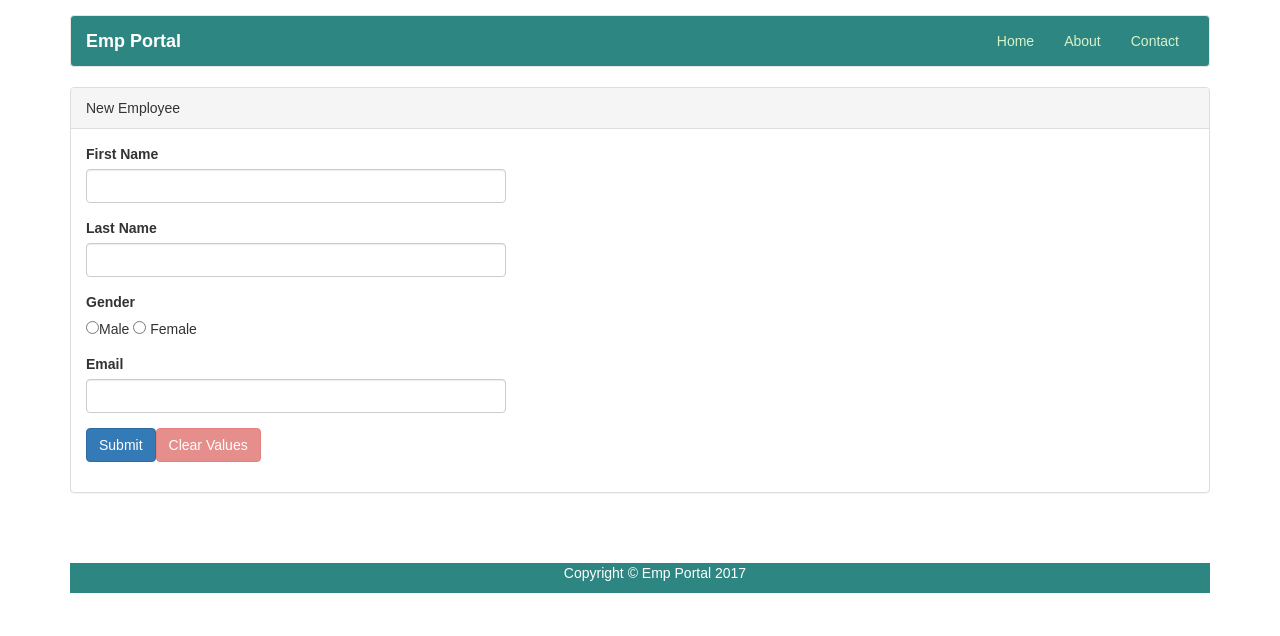
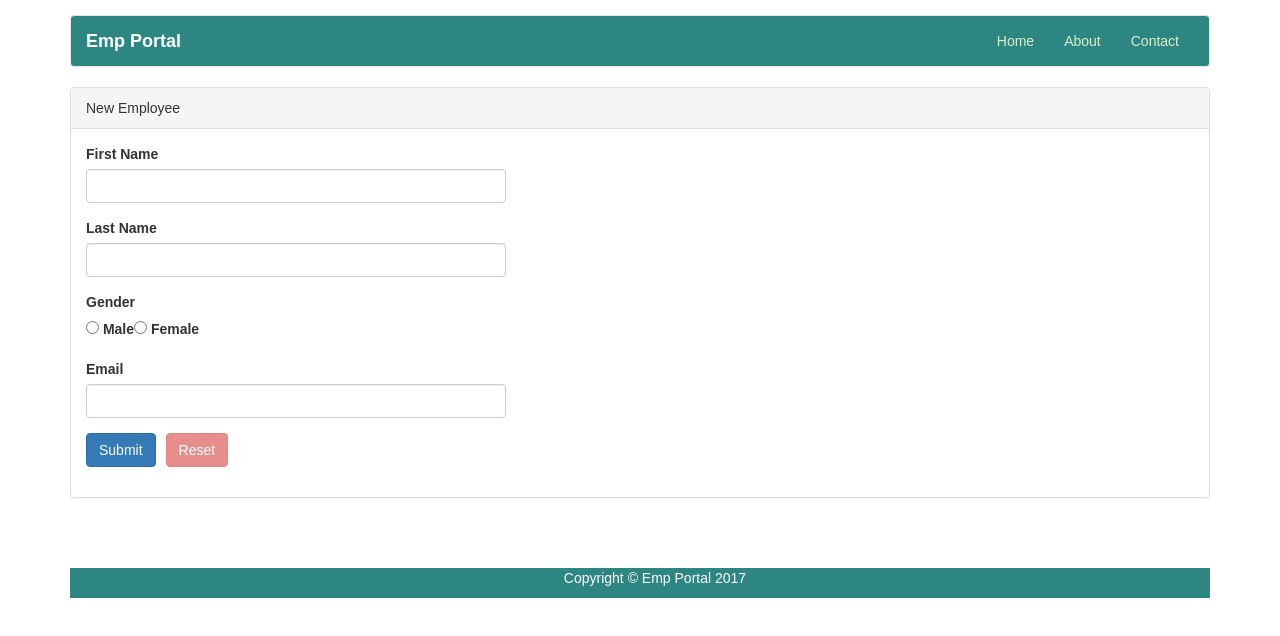
Before and after one commit to Gauravbtc/EmpPortal, a React (Create React App) app: page /employee/new in a window 1280 px wide. Shown: the top 636 px of the page. Built offline with nearby package versions, Linux system fonts and the light colour scheme.

Commit message:
fix gender validation issue

```diff
--- a/src/components/employees/EmpForm.js
+++ b/src/components/employees/EmpForm.js
@@ -1,6 +1,7 @@
-import React from 'react'
+import React ,{ Component } from 'react'
 import { Field, reduxForm } from 'redux-form'
 import '../../css/NewEmployee.css';
+
 
 const validate = values => {
   const errors = {}
@@ -10,8 +11,13 @@ const validate = values => {
   if (!values.lastname) {
     errors.lastname = 'Last name is required'
   }
+
+  if(!values.gender){
+    errors.gender="Select gender"
+  }
+
   if (!values.email) {
-    errors.email = 'email is required'
+    errors.email = 'Email is required'
   } else if (!/^[A-Z0-9._%+-]+@[A-Z0-9.-]+\.[A-Z]{2,4}$/i.test(values.email)) {
     errors.email = 'Invalid email address'
   }
@@ -51,8 +57,10 @@ let EmpForm = props => {
             <div className="form-group">
               <label htmlFor="gender">Gender</label>
                 <div>
-                  <Field name= "gender" component="input" type="radio" value="male" />Male { ' '}
-                  <Field name= "gender" component="input" type="radio" value="female" /> {' '} Female { ' '}
+                <Field component={RadioGroup} name="gender" options={[
+                  { title: 'Male', value: 'male' },
+                  { title: 'Female', value: 'female' }
+                ]} />
                 </div>
             </div>
             <div>
@@ -62,8 +70,8 @@ let EmpForm = props => {
             <div className="form-group">
               <div>
                 <button type="submit" disabled={submitting} className="btn btn-primary">Submit</button>
-                <button type="button" disabled={pristine || submitting} onClick={reset} className="btn btn-danger">
-                  Clear Values
+                <button type="button" disabled={pristine || submitting} onClick={reset} className="btn btn-danger rest-btn">
+                  Reset
                 </button>
               </div>
             </div>
@@ -81,3 +89,18 @@ EmpForm = reduxForm({
 })(EmpForm)
 
 export default EmpForm;
+
+
+
+class RadioGroup extends Component {
+    render() {
+        const { input, meta, options } = this.props
+        const hasError = meta.touched && meta.error;
+        return (
+            <div>
+                {options.map(o => <label key={o.value}><input type="radio" {...input} value={o.value} checked={o.value === input.value} /> {o.title}</label>)}
+                {hasError && <span style={{color: "red"}}>{meta.error}</span>}
+            </div>
+        );
+    }
+}
--- a/src/css/Employee.css
+++ b/src/css/Employee.css
@@ -1,3 +1,7 @@
 .fa{
   margin-left: 5px;
 }
+
+.rest-btn{
+  margin-left: 10px
+}
```
